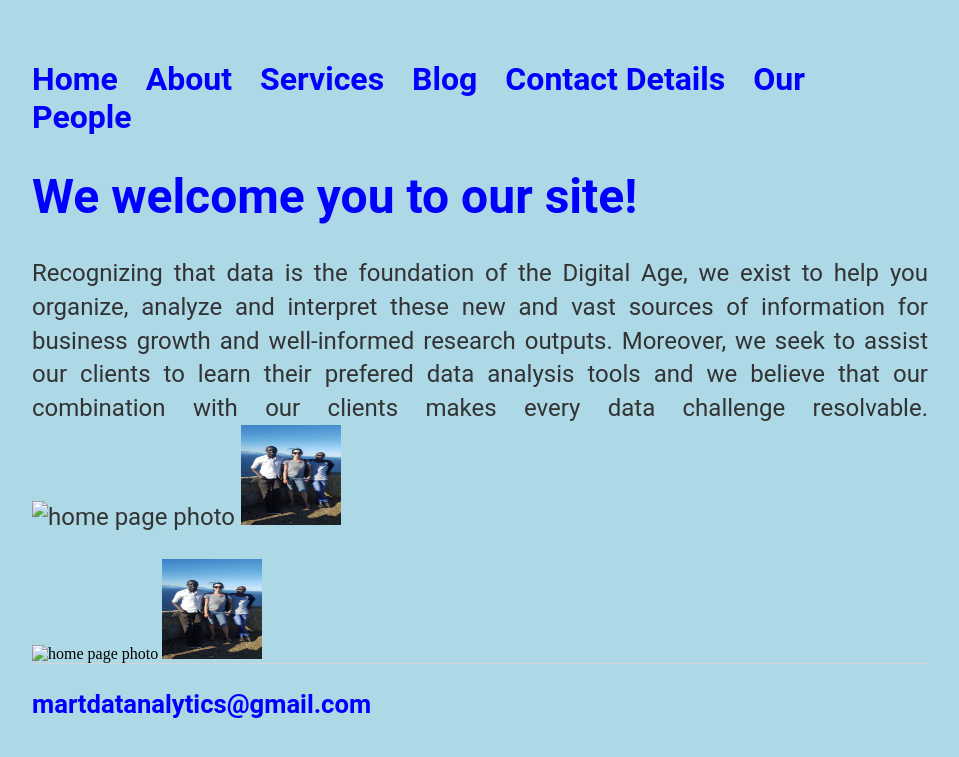
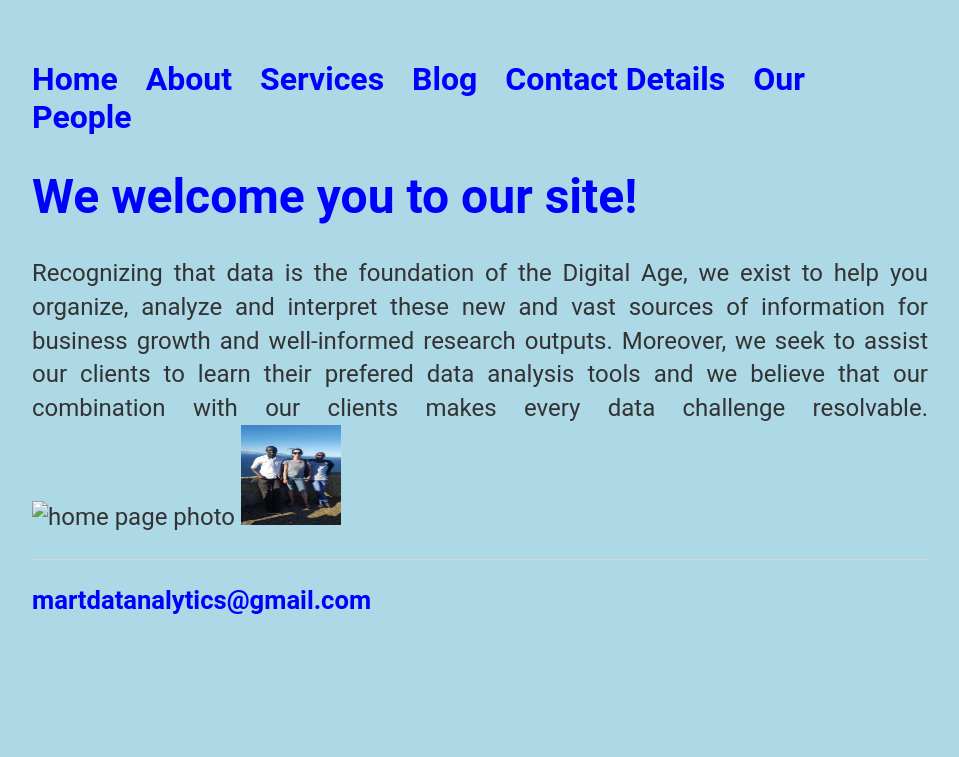
Before and after one commit to martdatanalytics/martdatanalytics.github.io, a Jekyll site: the page built from index.html, in a window 1280 px wide. Shown: the top 757 px of the page, without its empty margins (160-1119 px from the left). Built offline with Jekyll 4.4.1, drawn with Linux system fonts in a browser that asks for light colours.

Commit message:
Update default.html

```diff
--- a/_layouts/default.html
+++ b/_layouts/default.html
@@ -19,8 +19,7 @@
 			<div class="container">
 
 			{{ content }}
-			<img scr="/images/Training.jpg", alt="home page photo", width="200', height="200", align="bottom">
-			<img src="/images/Background.jpg",alt="Picture of Martin", width="100", height="100",align="left">
+
 			</div><!-- /.container -->
 			<footer>
 	    		<ul>
```
